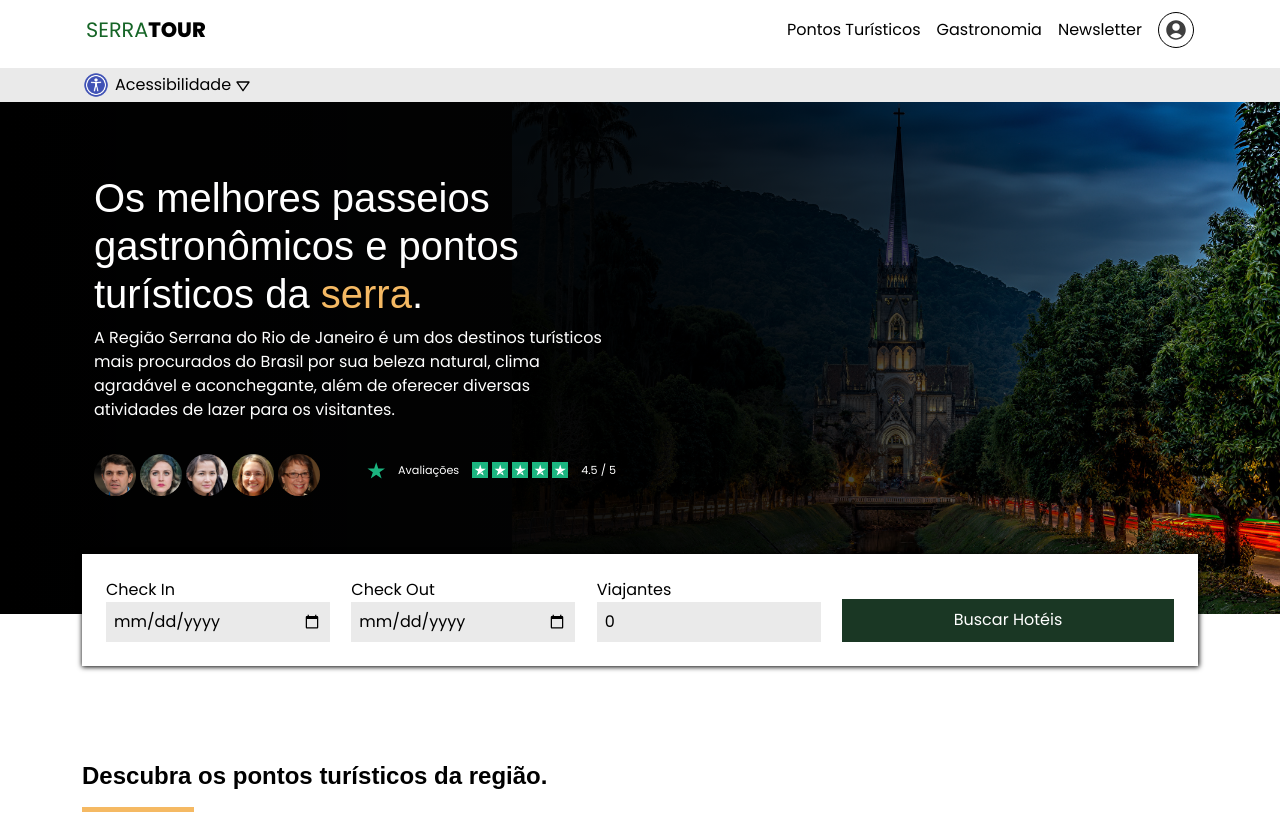
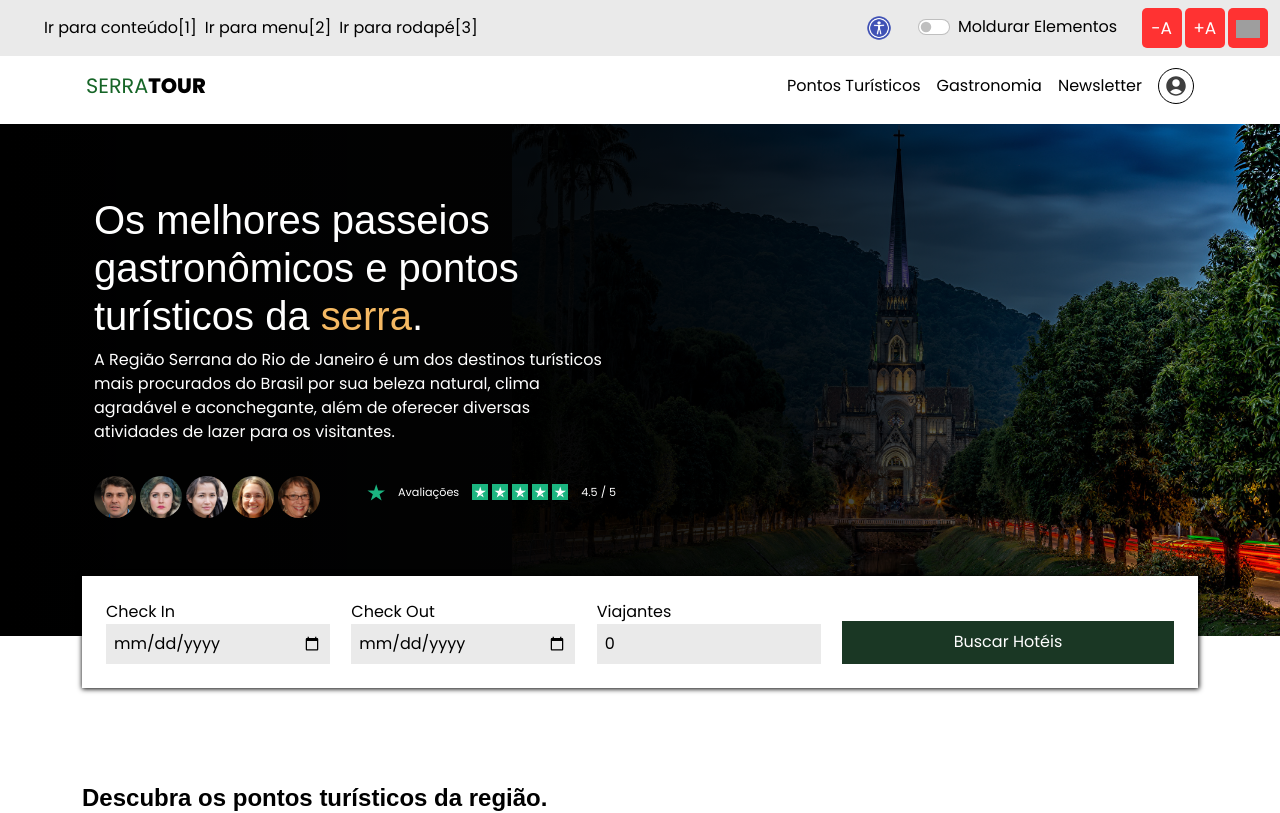
Before and after one commit to AbJoia/oficina-acessibilidade, a React (Vite) app: page / in a window 1280 px wide. Shown: the top 813 px of the page. Built offline with nearby package versions, Linux system fonts and the light colour scheme; grey boxes are pictures that could not be loaded; a web font is replaced by a local one.

Commit message:
inclusão vlibras e ajustes

```diff
--- a/index.html
+++ b/index.html
@@ -15,5 +15,15 @@
   <body>
     <div id="root"></div>
     <script type="module" src="/src/main.jsx"></script>
+    <div vw class="enabled">
+      <div vw-access-button class="active"></div>
+      <div vw-plugin-wrapper>
+        <div class="vw-plugin-top-wrapper"></div>
+      </div>
+    </div>
+    <script src="https://vlibras.gov.br/app/vlibras-plugin.js"></script>
+    <script>
+      new window.VLibras.Widget("https://vlibras.gov.br/app");
+    </script>
   </body>
 </html>
--- a/src/components/Acessibilidade/index.jsx
+++ b/src/components/Acessibilidade/index.jsx
@@ -148,37 +148,44 @@ export function Acessibilidade() {
   return (
     <Container
       fluid
+      tabIndex={0}
       id="secao-acessibilidade"
       role="menuitem"
       aria-label="Seção de configurações de acessibilidade."
     >
-      <Container>
       <Row>
-          <Col className="d-flex justify-content-center justify-content-xl-start align-items-center">
+        <Col
+          xl={8}
+          className="d-flex justify-content-center justify-content-xl-between flex-wrap"
+        >
+          <nav id="atalhos-navegacao">
+            <ul
+              tabIndex={0}
+              aria-label="Navegação por atalhos no teclado"
+              className="d-flex justify-content-center mt-3 flex-wrap gap-2"
+            >
+              <li>
+                <a href="#conteudo">Ir para conteúdo[1]</a>
+              </li>
+              <li>
+                <a href="#menu">Ir para menu[2]</a>
+              </li>
+              <li>
+                <a href="#footer">Ir para rodapé[3]</a>
+              </li>
+            </ul>
+          </nav>
+        </Col>
+        <Col
+          xl={4}
+          className="d-flex justify-content-center gap-3 justify-content-xl-between align-items-center mb-2 mb-xl-0 flex-wrap"
+        >
           <img
             id="icone-acessibilidade"
             tabIndex={0}
             src={iconeAcessibilidade}
-              alt="null"
+            alt="Icone mundial de acessibilidade."
           />
-            <button
-              id="botao-acessibilidade"
-              tabIndex={0}
-              role="button"
-              aria-label="Abrir opções de acessibilidade."
-              aria-pressed={acessibilityIsOpen ? "true" : "false"}
-              onClick={(e) => setAcessibilityIsOpen(!acessibilityIsOpen)}
-            >
-              Acessibilidade{" "}
-              {acessibilityIsOpen ? <BiUpArrow /> : <BiDownArrow />}
-            </button>
-          </Col>
-        </Row>
-      </Container>
-      <Container>
-        <Row className={acessibilityIsOpen ? "d-block" : "d-none"}>
-          <Col className="d-flex justify-content-center justify-content-xl-between flex-wrap">
-            <div className="p-2">
           <Form.Switch
             tabIndex={0}
             aria-checked={outlineIsActive}
@@ -189,10 +196,7 @@ export function Acessibilidade() {
             onChange={(e) => handleSetOutline(e)}
             onKeyDown={(e) => handleSetOutline(e)}
           />
-              <div
-                id="container-botoes"
-                className="d-flex justify-content-xl-start justify-content-center gap-2 mb-2 mt-2"
-              >
+          <div id="container-botoes">
             <button
               role="button"
               aria-label="Diminuir tamanho do texto."
@@ -222,33 +226,8 @@ export function Acessibilidade() {
               />
             </button>
           </div>
-            </div>
-            <nav id="atalhos-navegacao">
-              <ul
-                tabIndex={0}
-                aria-label="Navegação por atalhos no teclado"
-                className="d-flex justify-content-center mt-3 flex-wrap gap-2"
-              >
-                <li>
-                  <a href="#pontos-turisticos">Pontos Turísticos[1]</a>
-                </li>
-                <li>
-                  <a href="#gastronomia">Gastronomia[2]</a>
-                </li>
-                <li>
-                  <a href="#form-hotel">Buscar Hotéis[3]</a>
-                </li>
-                <li>
-                  <a href="#newsletter">Newsletter[4]</a>
-                </li>
-                <li>
-                  <a href="#footer">Rodapé[5]</a>
-                </li>
-              </ul>
-            </nav>
         </Col>
       </Row>
     </Container>
-    </Container>
   );
 }
--- a/src/components/Acessibilidade/style.css
+++ b/src/components/Acessibilidade/style.css
@@ -27,10 +27,18 @@
     margin-left: 5px;
 }
 
+#container-botoes{
+    display: flex;
+    gap: 0.2rem;
+}
+
 #container-botoes > button{
     border: none;
     border-radius: 5px;
     padding: 8px;
+    height: 40px;
+    width: 40px;
+    font-size: 17px !important;
     background-color: var(--vermelho);
     color: var(--branco-primario);
 }
--- a/src/components/Banner/index.jsx
+++ b/src/components/Banner/index.jsx
@@ -18,7 +18,7 @@ export function Banner() {
           <Container className="conteudo-banner mt-5">
             <Row>
               <Col lg={6} className="p-4">
-                <h1 tabIndex={0}>
+                <h1 tabIndex={0} id="conteudo" accessKey="1">
                   Os melhores passeios gastronômicos e pontos turísticos da{" "}
                   <span>serra</span>.
                 </h1>
--- a/src/components/Footer/index.jsx
+++ b/src/components/Footer/index.jsx
@@ -4,7 +4,7 @@ import "./style.css";
 
 export function Footer({id}){
     return(
-        <Container tabIndex={0} id={id} accessKey="5" fluid className="footer-container">
+        <Container tabIndex={0} id="footer" accessKey="3" fluid className="footer-container">
             <Row>
                 <Col className="d-flex p-3 justify-content-center align-items-center">
                     <span tabIndex={0}>Ciclo de palestras Residência em TIC Software 2023.1</span>
--- a/src/components/FormHotel/index.jsx
+++ b/src/components/FormHotel/index.jsx
@@ -29,9 +29,7 @@ export function FormHotel() {
       <Row>
         <Col>
           <form
-            id="form-hotel"
             tabIndex={0}
-            accessKey="3"
             role="form"
             aria-label="Formulário para realizar buscas de hotéis na região serrana."
             className="p-3 d-none d-xl-block"
--- a/src/components/FormNewsletter/index.jsx
+++ b/src/components/FormNewsletter/index.jsx
@@ -38,9 +38,8 @@ export function FormNewsletter({id}) {
         <Row>
           <Col lg={6}>
             <Form
-              id={id}
+              id="newsletter"
               role="form"
-              accessKey="4"
               aria-label="Formulário para assinatura de newsletter."
               tabIndex={0}
               onSubmit={(e) => handleSubmitForm(e)}
--- a/src/components/Header/index.jsx
+++ b/src/components/Header/index.jsx
@@ -14,18 +14,13 @@ export function Header() {
       <Container>
         <Row className="d-flex flex-lg-row p-1 justify-content-center">
           <Col className="d-flex mt-2 flex-row align-items-center justify-content-center justify-content-lg-start">
-            <a
-              href="#pontos-turisticos"
-              aria-label="Saltar para o conteúdo principal"
-            >
-              <p tabIndex={0} id="header-title">
-                SERRA<span>TOUR</span>
-              </p>
-            </a>
+            <p tabIndex={0} id="header-title">
+              SERRA<span>TOUR</span>
+            </p>
           </Col>
           <Col className="d-flex mt-2 align-items-center justify-content-center justify-content-lg-end">
-            <nav role="navigation">
-              <ul>
+            <nav role="navigation" id="menu">
+              <ul tabIndex={0} accessKey="2">
                 <li>
                   <a href="#pontos-turisticos">Pontos Turísticos</a>
                 </li>
--- a/src/components/Header/style.css
+++ b/src/components/Header/style.css
@@ -1,8 +1,5 @@
 @import url("../../Global.css");
 
-.header-container{
-    box-shadow: 0.5px 0.5px 5px 0.5px var(--preto-primario);
-}
 
 #header-title{
     color: var(--title-color);
--- a/src/components/Secao/index.jsx
+++ b/src/components/Secao/index.jsx
@@ -15,8 +15,7 @@ export function Secao({
   titulo,
   descricao,
   backgroundColor,
-  dados,
-  accessKey,
+  dados
 }) {
 
   const images = [
@@ -37,7 +36,7 @@ export function Secao({
       <Container>
         <Row>
           <Col>
-            <h2 id={id} tabIndex={0} accessKey={accessKey}>
+            <h2 id={id} tabIndex={0}>
               {titulo}
             </h2>
             <div className="linha" />
--- a/src/pages/Home/index.jsx
+++ b/src/pages/Home/index.jsx
@@ -13,8 +13,8 @@ import gastronomiaLocal from "../../assets/gastronomiaLocal.json";
 export function Home() {
   return (
     <>
+      <Acessibilidade />
       <Header />
-      <Acessibilidade />
       <Banner />
       <FormHotel />
       <Secao
@@ -25,7 +25,6 @@ export function Home() {
         aria-label="Seção pontos turísticos"
         tabIndex={0}
         dados={pontosTuristicos}
-        accessKey="1"
       />
       <Secao
         id="gastronomia"
@@ -35,10 +34,9 @@ export function Home() {
         aria-label="Seção gastronomica"
         tabIndex={0}
         dados={gastronomiaLocal}
-        accessKey="2"
       />
-      <FormNewsletter id="newsletter" />
-      <Footer id="footer" />
+      <FormNewsletter />
+      <Footer />
     </>
   );
 }
```
Also changed, not shown: 1 other file (tests, documents, lock files or other folders). Lines whose indentation alone changed are shown as unchanged.
